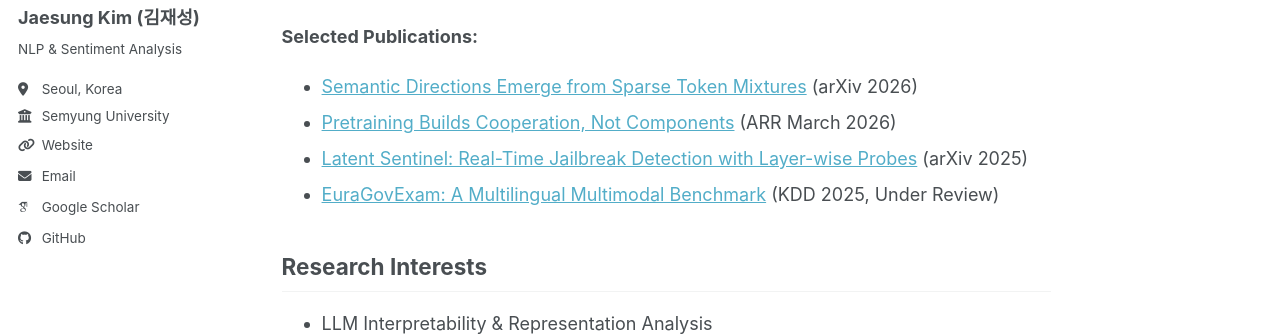
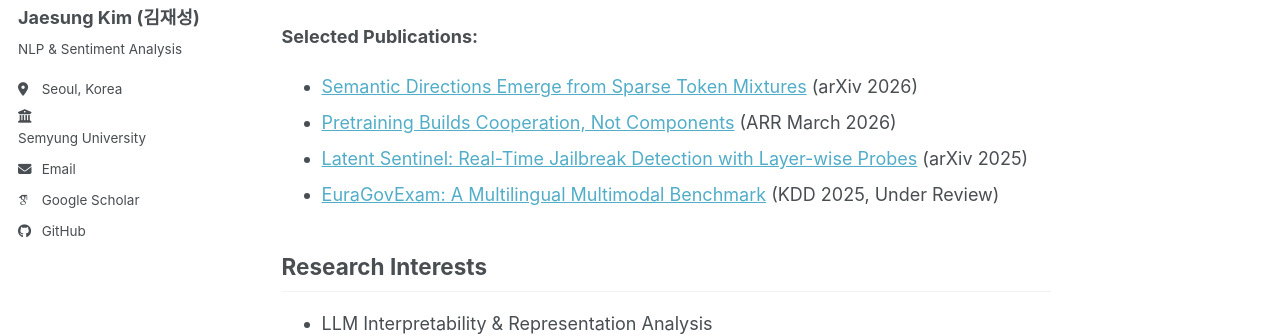
Before and after one commit to thisiskorea/CV, a Jekyll site: the page built from _pages/about.md, in a window 1280 px wide. Shown: the part 333-669 px from the top of the page. Built offline with Jekyll 4.4.1, drawn with Linux system fonts in a browser that asks for light colours; some web fonts are replaced; a script bundle is joined from its source files by our own code; library files that are not in the unit come from our copies.

Commit message:
Link Semyung University text to department URL (no separate Website entry)
https://claude.ai/code/session_01CU9SVkWVuVsgHzfbJU88mX

```diff
--- a/_config.yml
+++ b/_config.yml
@@ -28,7 +28,8 @@ author:
   bio              : "NLP & Sentiment Analysis"
   location         : "Seoul, Korea"
   employer         : "Semyung University"
-  uri              : "https://www.semyung.ac.kr/scs.do"
+  uri              : # URL
+  employerurl      : "https://www.semyung.ac.kr/scs.do"
   email            : "your-email@example.com"
 
   # Academic websites
--- a/_includes/author-profile.html
+++ b/_includes/author-profile.html
@@ -28,7 +28,7 @@
         <li class="author__desktop"><i class="fas fa-fw fa-location-dot icon-pad-right" aria-hidden="true"></i>{{ author.location }}</li>
       {% endif %}
       {% if author.employer %}
-        <li class="author__desktop"><i class="fas fa-fw fa-building-columns icon-pad-right" aria-hidden="true"></i>{{ author.employer }}</li>
+        <li class="author__desktop"><i class="fas fa-fw fa-building-columns icon-pad-right" aria-hidden="true"></i>{% if author.employerurl %}<a href="{{ author.employerurl }}">{{ author.employer }}</a>{% else %}{{ author.employer }}{% endif %}</li>
       {% endif %}
       {% if author.uri %}
         <li><a href="{{ author.uri }}"><i class="fas fa-fw fa-link icon-pad-right" aria-hidden="true"></i>{{ site.data.ui-text[site.locale].website_label | default: "Website" }}</a></li>
```
